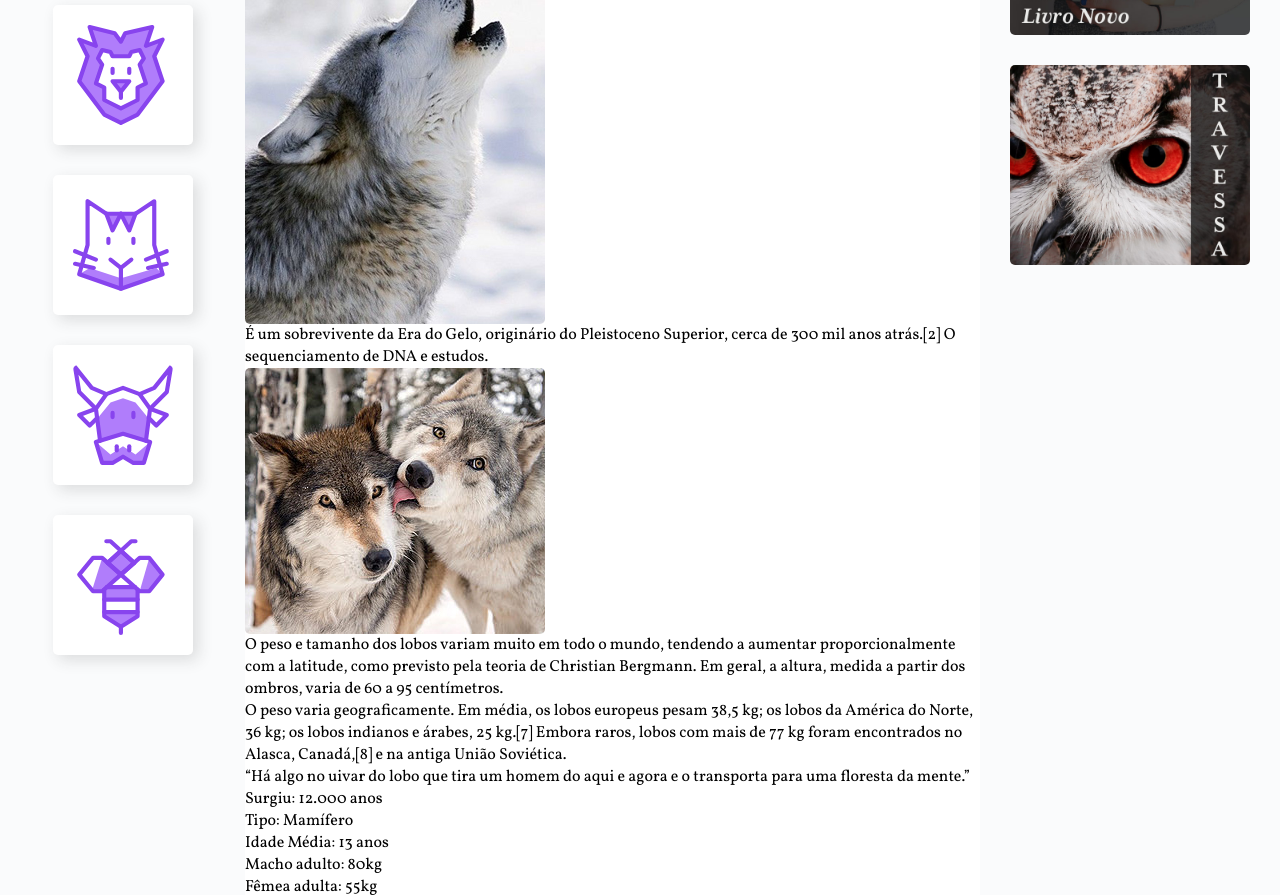
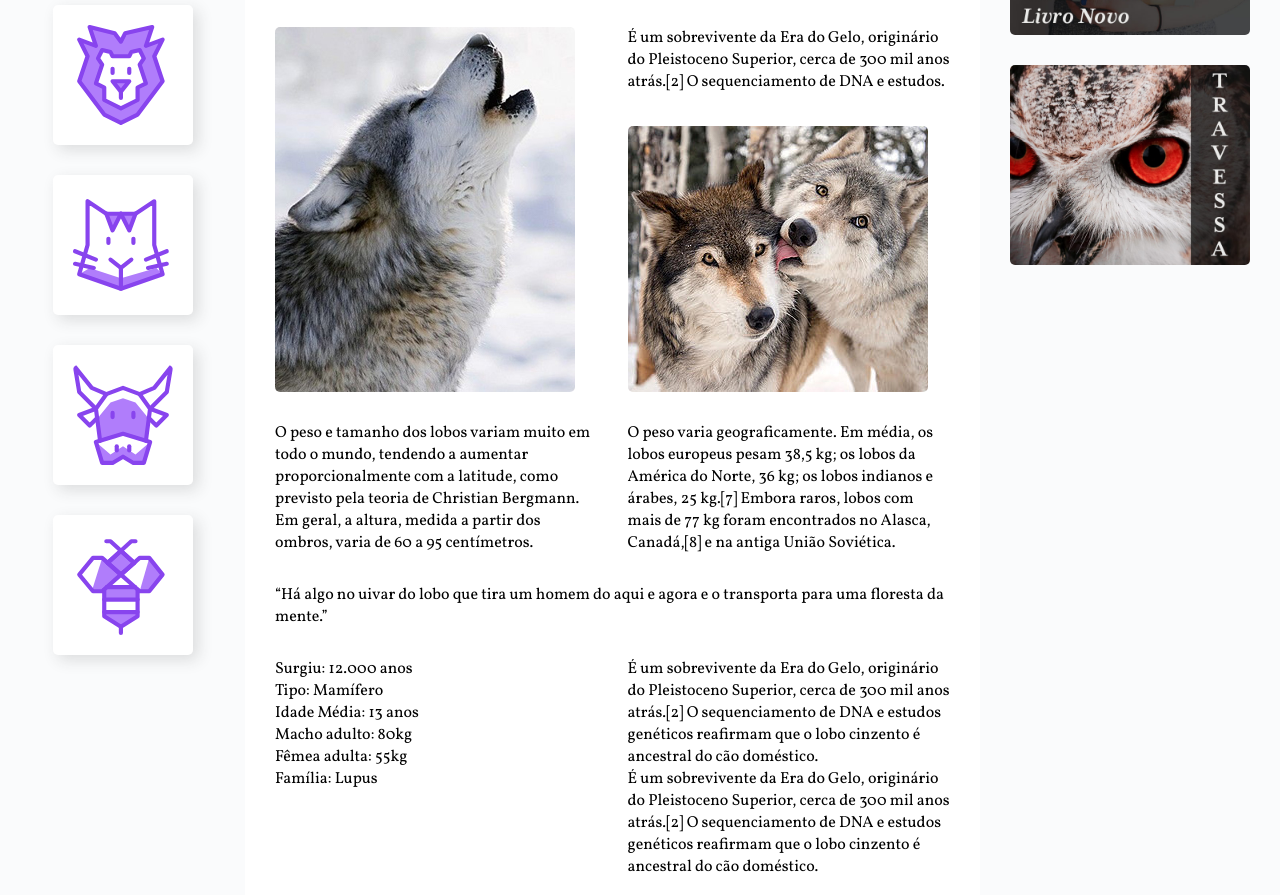
Before and after one commit to gustavo-soares99/wildbeast, a plain HTML site: page index.html in a window 1280 px wide. Shown: the part 300-1195 px from the top of the page. Drawn offline with Linux system fonts and the light colour scheme.

Commit message:
Iniciado estilização conteúdo grid

```diff
--- a/css/style.css
+++ b/css/style.css
@@ -103,6 +103,25 @@ img {
 /* CONTENT */
 .content {
   grid-area: content;
+  max-width: 900px;
+  margin: 0 auto;
+  padding: 30px;
+  display: grid;
+  grid-template-columns: 1fr 1fr;
+  grid-gap: 30px;
+}
+
+.col-wide {
+  grid-column: 1 / -1;
+}
+
+.imagem-1 {
+  grid-row: span 2;
+  align-self: end;
+}
+
+.imagem-2 {
+  align-self: end;
 }
 
 /* ANUNCIOS */
--- a/index.html
+++ b/index.html
@@ -47,13 +47,13 @@
           <span class="rotulo">age</span>
         </div>
       </div>
-      <p>É um sobrevivente da Era do Gelo, originário do Pleistoceno Superior, cerca de 300 mil anos atrás.[2] O sequenciamento de DNA e estudos genéticos reafirmam que o lobo cinzento é ancestral do cão doméstico</p>
-      <img src="./img/wolf1.jpg" alt="Wolf 1">
+      <p class="col-wide">É um sobrevivente da Era do Gelo, originário do Pleistoceno Superior, cerca de 300 mil anos atrás.[2] O sequenciamento de DNA e estudos genéticos reafirmam que o lobo cinzento é ancestral do cão doméstico</p>
+      <img class="imagem-1" src="./img/wolf1.jpg" alt="Wolf 1">
       <p>É um sobrevivente da Era do Gelo, originário do Pleistoceno Superior, cerca de 300 mil anos atrás.[2] O sequenciamento de DNA e estudos.</p>
-      <img src="./img/wolf2.jpg" alt="Wolf 2">
+      <img class="imagem-2" src="./img/wolf2.jpg" alt="Wolf 2">
       <p>O peso e tamanho dos lobos variam muito em todo o mundo, tendendo a aumentar proporcionalmente com a latitude, como previsto pela teoria de Christian Bergmann. Em geral, a altura, medida a partir dos ombros, varia de 60 a 95 centímetros.</p>
       <p>O peso varia geograficamente. Em média, os lobos europeus pesam 38,5 kg; os lobos da América do Norte, 36 kg; os lobos indianos e árabes, 25 kg.[7] Embora raros, lobos com mais de 77 kg foram encontrados no Alasca, Canadá,[8] e na antiga União Soviética.</p>
-      <blockquote class="citacao">
+      <blockquote class="citacao col-wide">
         <p>“Há algo no uivar do lobo que tira um homem do aqui e agora e o transporta para uma floresta da mente.”</p>
       </blockquote>
       <ul class="atributos">
@@ -68,7 +68,7 @@
         <p>É um sobrevivente da Era do Gelo, originário do Pleistoceno Superior, cerca de 300 mil anos atrás.[2] O sequenciamento de DNA e estudos genéticos reafirmam que o lobo cinzento é ancestral do cão doméstico.</p>
         <p>É um sobrevivente da Era do Gelo, originário do Pleistoceno Superior, cerca de 300 mil anos atrás.[2] O sequenciamento de DNA e estudos genéticos reafirmam que o lobo cinzento é ancestral do cão doméstico.</p>
       </div>
-      <img src="./img/wolf3.jpg" alt="Wolf 3">
+      <img class="col-wide" src="./img/wolf3.jpg" alt="Wolf 3">
     </main>
     <aside class="anuncios">
       <div class="anuncio-item">
```
